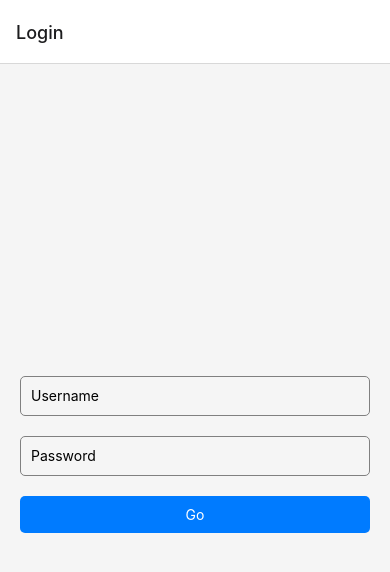
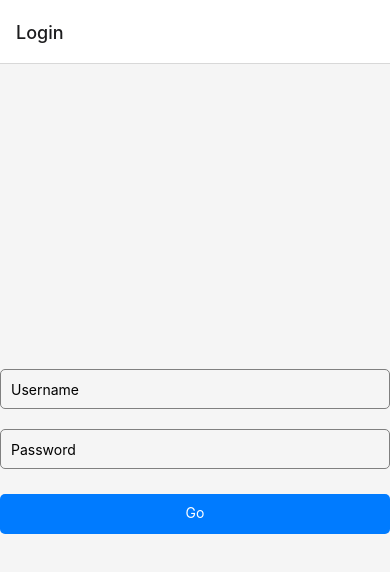
Before and after one commit to marcopist/EcoBud, a React Native app: screen /Login in a window 390 px wide. Shown: the top 572 px of the page. Built offline with nearby package versions, Linux system fonts and the light colour scheme.

Commit message:
Unifying style

```diff
--- a/screens/TransactionsList.js
+++ b/screens/TransactionsList.js
@@ -1,6 +1,7 @@
 // TransactionsList.js
 import {
   View,
+  SafeAreaView,
   StyleSheet,
   Text,
   FlatList,
@@ -8,6 +9,8 @@ import {
 } from "react-native";
 import React, { useState, useEffect } from "react";
 import config from "../config";
+import { styles } from "../utils/Style";
+import { formatDate } from "../utils/Formatters";
 
 function getTransactions(setTransactions) {
   url = config.baseUrl + "/transactions";
@@ -25,15 +28,6 @@ function getTransactions(setTransactions) {
       throw new Error("Transactions failed");
     }
   });
-}
-
-function formatDate(date) {
-  // Takes a date string in ISO format and returns
-  // a string in the format "Month, Day"
-  const dateObj = new Date(date);
-  const month = dateObj.toLocaleString("default", { month: "short" });
-  const day = dateObj.getDate();
-  return `${month} ${day}`;
 }
 
 function handleOnTransactionPressed(navigation, id) {
@@ -62,38 +56,13 @@ export default function TransactionsListScreen({ navigation }) {
   );
 
   return (
+    <SafeAreaView style={styles.container}>
     <FlatList
-      contentContainerStyle={styles.container}
+      contentContainerStyle={styles.table}
       data={transactions}
       renderItem={renderItem}
       keyExtractor={(item) => item.id.toString()}
     />
+    </SafeAreaView>
   );
 }
-
-const styles = StyleSheet.create({
-  container: {
-    flexGrow: 1,
-  },
-  row: {
-    flexDirection: "row",
-    justifyContent: "space-around",
-    padding: 10,
-    borderBottomWidth: 1,
-    borderBottomColor: "#ccc",
-  },
-  cell: {
-    description: {
-      flex: 1,
-      textAlign: "left",
-    },
-    date: {
-      width: "12.5%",
-      textAlign: "center",
-    },
-    amount: {
-      width: "22.5%",
-      textAlign: "right",
-    },
-  },
-});
--- a/utils/Style.js
+++ b/utils/Style.js
@@ -1,4 +1,4 @@
-import { StyleSheet } from 'react-native';
+import { StyleSheet } from "react-native";
 
 const blue = "#007BFF";
 
@@ -7,7 +7,6 @@ export const styles = StyleSheet.create({
     flex: 1,
     justifyContent: "center",
     alignItems: "center",
-        padding: 20,
     backgroundColor: "#f5f5f5",
   },
   input: {
@@ -24,10 +23,38 @@ export const styles = StyleSheet.create({
     padding: 10,
     borderRadius: 5,
     width: "100%",
+    height: 40,
+    marginBottom: 5,
+    marginTop: 5,
   },
   buttonText: {
     color: "white",
     textAlign: "center",
   },
-
+  row: {
+    flexDirection: "row",
+    justifyContent: "space-around",
+    padding: 10,
+    borderBottomWidth: 1,
+    borderBottomColor: "#ccc",
+    width: "100%",
+  },
+  cell: {
+    description: {
+      flex: 1,
+      textAlign: "left",
+    },
+    date: {
+      width: "12.5%",
+      textAlign: "center",
+    },
+    amount: {
+      width: "22.5%",
+      textAlign: "right",
+    },
+  },
+  table: {
+    flex: 1,
+    width: "90%",
+  },
 });
```
Lines whose indentation alone changed are shown as unchanged.
